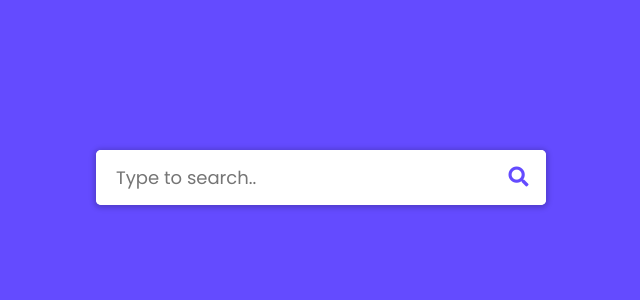
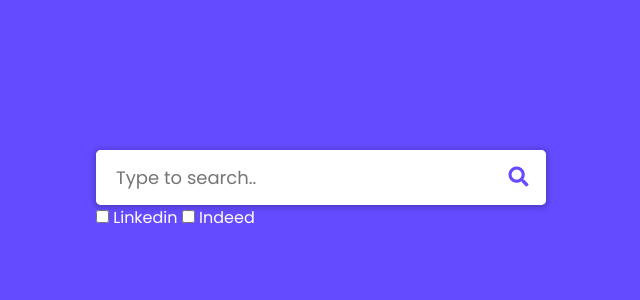
Before and after one commit to kkwok85/job_search_multiple_web, a Flask app: page / in a window 1280 px wide. Shown: the top 300 px of the page, without its empty margins (319-959 px from the left). Run offline with Flask 2, Linux system fonts and the light colour scheme.

Commit message:
change color

```diff
--- a/static/js/script.js
+++ b/static/js/script.js
@@ -12,7 +12,9 @@ inputBox.onkeyup = (e)=>{
     let emptyArray = [];
     if(userData){
         icon.onclick = ()=>{
-            webLink = `https://www.google.com/search?q=${userData}`;
+            webLink = `https://www.indeed.com/jobs?q=${userData}`;
+
+            //webLink = `https://www.google.com/search?q=${userData}`;
             linkTag.setAttribute("href", webLink);
             linkTag.click();
         }
--- a/static/style.css
+++ b/static/style.css
@@ -86,3 +86,7 @@ body{
   color: #644bff;
   cursor: pointer;
 }
+
+.website_name {
+  color: rgb(255, 255, 255);
+}
--- a/templates/index.html
+++ b/templates/index.html
@@ -17,6 +17,13 @@
         </div>
         <div class="icon"><i class="fas fa-search"></i></div>
       </div>
+
+      <input type="checkbox" id="Linkedin">
+      <label for="Linkedin" class="website_name"> Linkedin</label>
+
+      <input type="checkbox" id="Indeed">
+      <label for="Indeed" class="website_name"> Indeed</label>
+
     </div>
 
 
```
